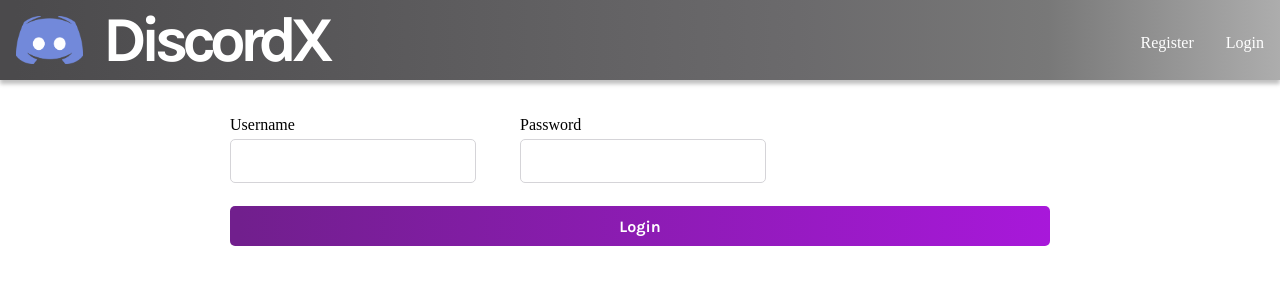
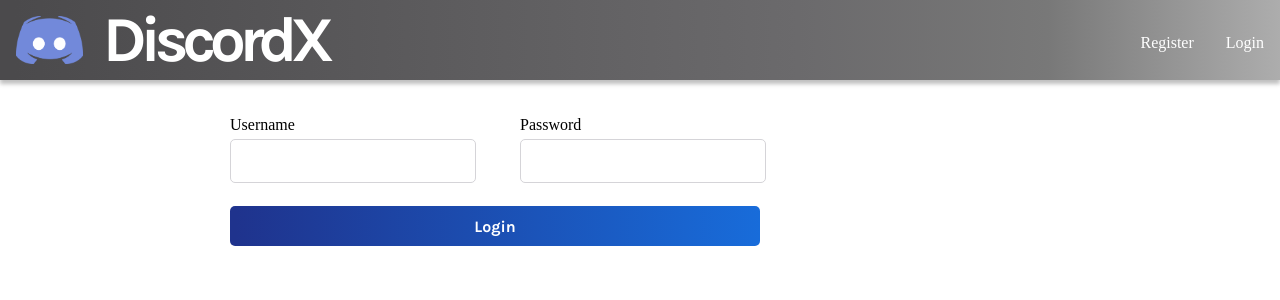
Before and after one commit to JustinTan-1/discordX, a React (Vite) app: page /login in a window 1280 px wide. Shown: the top 300 px of the page. Built offline with nearby package versions, Linux system fonts and the light colour scheme.

Commit message:
Implement logout functionality

```diff
--- a/src/components/Header.jsx
+++ b/src/components/Header.jsx
@@ -7,7 +7,12 @@ import {reveal} from "../utils/animation.ts"
 import { useCookies } from 'react-cookie'
 
 export default function() {
-    const [cookies, setCookie] = useCookies(['user'])
+    const [cookies, setCookie, removeCookie] = useCookies(['user'])
+
+    function logout() {
+        console.log("CLICK")
+        removeCookie("user")
+    }
 
     return(
         <motion.div className="header" initial="hiddenVariant" animate ="revealedVariant" transition={{
@@ -30,7 +35,7 @@ export default function() {
                 <Link to="/login" className = "header--link"><motion.div variants={reveal} whileHover={{scale: 1.1}}>Login</motion.div></Link>
             </div>
             :
-            <a href="" className = "header--link"><motion.div variants={reveal} whileHover={{scale: 1.1}}>Logout</motion.div></a>
+            <div className = "header--link" onClick={logout}><motion.div variants={reveal} whileHover={{scale: 1.1}}>Logout</motion.div></div>
             }
 
         </motion.div>
--- a/src/components/Login.jsx
+++ b/src/components/Login.jsx
@@ -67,7 +67,7 @@ export default function Login() {
                 name = "password"
                 value = {userData.password}/>
                 </label>
-                <motion.button whileHover={{scale: 1.01}} whileTap={{scale:0.95}} className="form--button--gif" onClick={register}>Login</motion.button>
+                <motion.button whileHover={{scale: 1.01}} whileTap={{scale:0.95}} className="form--button--login" onClick={register}>Login</motion.button>
             </motion.div>
         </motion.main>
     )
--- a/src/components/Register.jsx
+++ b/src/components/Register.jsx
@@ -58,7 +58,7 @@ export default function Register() {
                 onChange={handleChange}
                 />
                 </label>
-                <motion.button whileHover={{scale: 1.01}} whileTap={{scale:0.95}} className="form--button--gif" onClick={register}>Register</motion.button>
+                <motion.button whileHover={{scale: 1.01}} whileTap={{scale:0.95}} className="form--button--register" onClick={register}>Register</motion.button>
             </motion.div>
         </motion.main>
     )
--- a/src/index.css
+++ b/src/index.css
@@ -167,11 +167,11 @@ main {
     gap: 50px;
 }
 
-.form--button--meme{
+.form--button--login{
     grid-column: span 2;
     font-family: 'Karla';
     border-radius: 5px;
-    background: linear-gradient(90.41deg, #711F8D 1.14%, #A818DA 100%);
+    background: linear-gradient(90.41deg, #1f338d 1.14%, #186cda 100%);
     color: white;
     border: none;
     cursor: pointer;
@@ -179,11 +179,11 @@ main {
     font-size: 1rem;
 }
 
-.form--button--gif{
+.form--button--register{
     grid-column: span 3;
     font-family: 'Karla';
     border-radius: 5px;
-    background: linear-gradient(90.41deg, #711F8D 1.14%, #A818DA 100%);
+    background: linear-gradient(90.41deg, #1f338d 1.14%, #186cda 100%);
     color: white;
     border: none;
     cursor: pointer;
```
